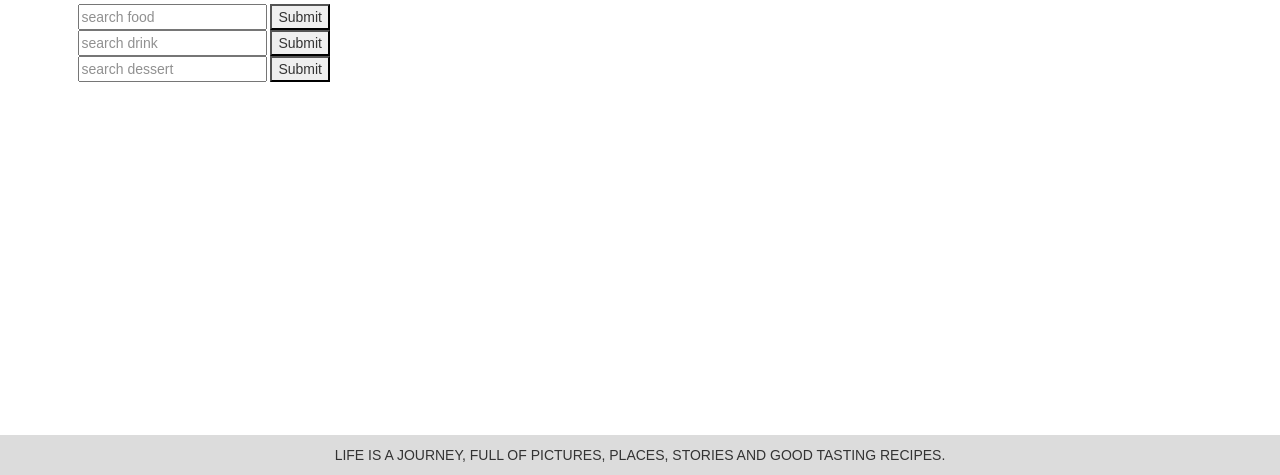
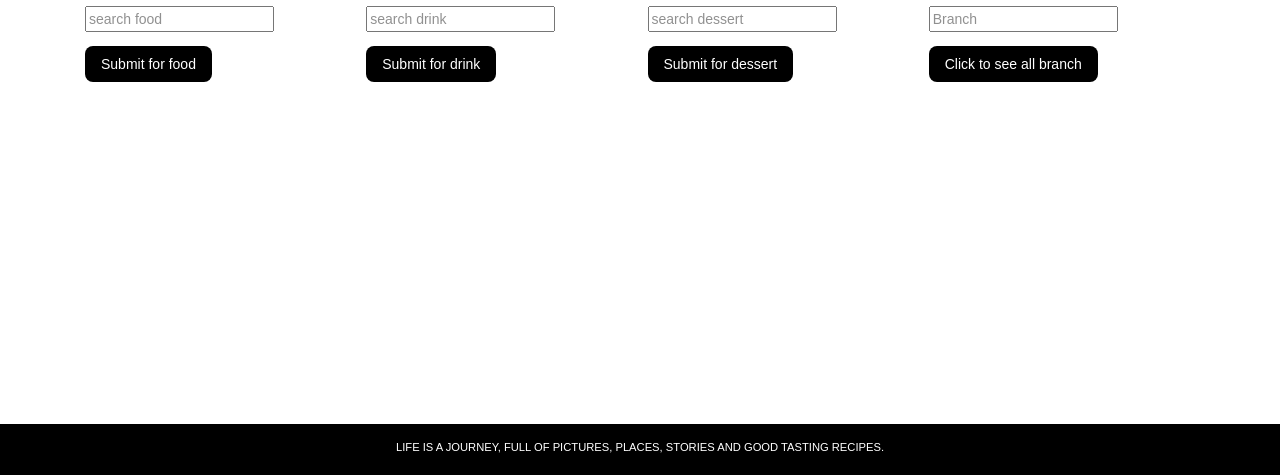
Before and after one commit to NChancheep/WebprojectPhase2, a website: page sec1_gr5_src/HtmlSearchpage.html in a window 1280 px wide. Shown: the part 325-800 px from the top of the page. Drawn offline with nearby package versions, Linux system fonts and the light colour scheme.

Commit message:
Update for Cheep
ควยชีพน่ารักแต่ไอชีพหน้าหี

```diff
--- a/sec1_gr5_src/CssCategoriespage.css
+++ b/sec1_gr5_src/CssCategoriespage.css
@@ -71,31 +71,36 @@ nav a {
     font-size: 50px;
     margin-left: 50px;
 }
-.home1{
+
+.home1 {
     padding-right: 35px;
 }
-.mem1{
+
+.mem1 {
     padding-right: 0px;
 }
-.home2{
+
+.home2 {
     padding-right: 35px;
 }
-.mem2{
+
+.mem2 {
     padding-right: 0px;
 }
+
 .img-fluid {
     display: block;
     margin-left: auto;
     margin-right: auto;
 
-  }
+}
 
-#imgline{
+#imgline {
     width: 100%;
     padding-top: 5%;
 }
 
-#imgline2{
+#imgline2 {
     width: 40%;
 }
 
@@ -109,23 +114,23 @@ nav a {
 }
 
 
-.navlist a{
-    color:black;
-    padding-top:5px;
+.navlist a {
+    color: black;
+    padding-top: 5px;
     padding-bottom: 14px;
     padding-left: 20px;
     padding-right: 20px;
     text-decoration: none;
 }
 
-.headerMenu{
+.headerMenu {
     font-family: 'Yellowtail', cursive;
     text-align: center;
     font-size: 45px;
     margin-bottom: 20px;
 }
 
-.headerCountry{
+.headerCountry {
     font-family: 'Yellowtail', cursive;
     text-align: center;
     font-size: 45px;
@@ -135,11 +140,11 @@ nav a {
 
 }
 
-button{
+button {
     border: none;
     background: none;
-    color:black;
-    padding-top:5px;
+    color: black;
+    padding-top: 5px;
     padding-bottom: 5px;
     padding-left: 10px;
     padding-right: 10px;
@@ -179,16 +184,17 @@ button{
     font-size: 16px;
 }
 
-
-
 footer {
+    background-color: #000;
+    color: #FFFFFF;
+    font-size: .8em;
+    margin-top: 25px;
+    padding-top: 15px;
+    padding-bottom: 10px;
     position: fixed;
-    padding: 10px 10px 0px 10px;
+    left: 0;
     bottom: 0;
     width: 100%;
-    /* Height of the footer*/
-    height: 40px;
-    background: rgba(196, 196, 196, 0.596);
 }
 
 @media screen and (max-width: 375px) {
@@ -209,9 +215,10 @@ footer {
 
 @media screen and (max-width: 1024px) {
 
-    .rightnav1{
+    .rightnav1 {
         display: none;
     }
+
     body {
         font-size: 2em;
     }
@@ -219,33 +226,33 @@ footer {
 
 @media screen and (min-width: 1025px) {
 
-    .rightnav2{
+    .rightnav2 {
         display: none;
     }
 }
 
-.map-responsive{
+.map-responsive {
 
-    overflow:hidden;
+    overflow: hidden;
 
-    padding-bottom:56.25%;
+    padding-bottom: 56.25%;
 
-    position:relative;
+    position: relative;
 
-    height:0;
+    height: 0;
 
 }
 
-.map-responsive iframe{
+.map-responsive iframe {
 
-    left:0;
+    left: 0;
 
-    top:0;
+    top: 0;
 
-    height:100%;
+    height: 100%;
 
-    width:100%;
+    width: 100%;
 
-    position:absolute;
+    position: absolute;
 
 }
--- a/sec1_gr5_src/CssSearchpage.css
+++ b/sec1_gr5_src/CssSearchpage.css
@@ -73,64 +73,75 @@ nav a {
     font-size: 50px;
     margin-left: 50px;
 }
-.home1{
+
+.home1 {
     padding-right: 35px;
 }
-.mem1{
+
+.mem1 {
     padding-right: 0px;
 }
-.home2{
+
+.home2 {
     padding-right: 35px;
 }
-.mem2{
+
+.mem2 {
     padding-right: 0px;
 }
+
 .img-fluid {
     display: block;
     margin-left: auto;
     margin-right: auto;
 
-  }
-.image3{
+}
+
+.image3 {
     padding-top: 50px;
 }
-#imgline{
+
+#imgline {
     width: 50%;
 
 }
 
-.form-control{
+.form-control {
     margin-left: 10%;
 
 }
 
-.buttonsearch{
+.buttonsearch {
     margin-right: 10%;
 }
 
 footer {
-    position: fixed;
-    padding: 10px 10px 0px 10px;
-    bottom: 0;
-    width: 100%;
-    /* Height of the footer*/
-    height: 40px;
-    background: rgba(196, 196, 196, 0.596);
+    background-color: #000;
+    color: #FFFFFF;
+    font-size:.8em;
+    margin-top:25px;
+    padding-top: 15px;
+    padding-bottom: 10px;
+    position:fixed;
+    left:0;
+    bottom:0;
+    width:100%;
 }
 
 @media screen and (max-width: 1024px) {
 
-    .rightnav1{
+    .rightnav1 {
         display: none;
     }
+
     body {
         font-size: 2em;
-     }
+    }
 }
 
 @media screen and (min-width: 1025px) {
 
-    .rightnav2{
+    .rightnav2 {
         display: none;
     }
 }
--- a/sec1_gr5_src/HtmlSearchpage.html
+++ b/sec1_gr5_src/HtmlSearchpage.html
@@ -20,7 +20,9 @@
     <link rel="preconnect" href="https://fonts.gstatic.com">
     <link href="https://fonts.googleapis.com/css2?family=Roboto&display=swap" rel="stylesheet">
     <link href="https://fonts.googleapis.com/css2?family=Yellowtail&display=swap" rel="stylesheet">
-    <link href="https://fonts.googleapis.com/css2?family=Archivo:ital,wght@0,400;0,500;0,600;0,700;1,400;1,500;1,600;1,700&display=swap" rel="stylesheet">
+    <link
+        href="https://fonts.googleapis.com/css2?family=Archivo:ital,wght@0,400;0,500;0,600;0,700;1,400;1,500;1,600;1,700&display=swap"
+        rel="stylesheet">
     <title>
         Search
     </title>
@@ -35,6 +37,7 @@
     </script>
     <script src="JsSearchpage.js"></script>
 </head>
+
 <body>
     <main class="container-fluid">
         <header class="row">
@@ -70,29 +73,37 @@
             <hr>
         </header>
 
-        <section class="section2 container-sm">
         <img src="./images/LOGO_Black.png" class="img-fluid" alt="image1">
         <img src="./images/decoration_line2.png" class="img-fluid" alt="image2" id="imgline">
+
+        <section class="section2 container-sm" style="padding: auto;">
+            <div class="container-fluid">
+                <div class="row" style="display:flex">
+                    <div class="col-sm">
                         <input type="text" id="search" required placeholder="search food" />
-            <button onclick="search(document.getElementById('search').value)">Submit</button>
-            <div id="result1"></div>
+                        <button  class="w3-button w3-black w3-round-large" style="margin-top: 5%; margin-bottom: 5%; " onclick="search(document.getElementById('search').value)">Submit for food</button>
+                        <div style="margin-bottom: 20%;" id="result1"></div>
+                    </div>
+                    <div class="col-sm">
                         <input type="text" id="search1" required placeholder="search drink" />
-            <button onclick="search1(document.getElementById('search1').value)">Submit</button>
-            <div id="result2"></div>
+                        <button class="w3-button w3-black w3-round-large" style="margin-top: 5%; margin-bottom: 5%;" onclick="search1(document.getElementById('search1').value)">Submit for drink</button>
+                        <div style="margin-bottom: 20%;" id="result2"></div>
+                    </div>
+                    <div class="col-sm">
                         <input type="text" id="search2" required placeholder="search dessert" />
-            <button onclick="search2(document.getElementById('search2').value)">Submit</button>
-            <div id="result3"></div>
-            <br><br>
-            <div id="result4"></div>
+                        <button class="w3-button w3-black w3-round-large" style="margin-top: 5%; margin-bottom: 5%;" onclick="search2(document.getElementById('search2').value)">Submit for dessert</button>
+                        <div style="margin-bottom: 20%;" id="result3"></div>
+                    </div>
+                    <div class="col-sm">
+                        <input type="text" id="search3" required placeholder="Branch" />
+                        <button class="w3-button w3-black w3-round-large" style="margin-top: 5%; margin-bottom: 5%;" onclick="locationAll(document.getElementById('search3').value)">Click to see all branch</button>
+                        <div style="margin-bottom: 20%;" id="result4"></div>
+                    </div>
+                </div>
+            </div>
 
-            </form>
+
         </section>
-
-        <!-- <article class="section3 container-sm">
-            <img src="./images/Itshowtime.png" class="img-fluid image3" alt="image3">
-            <img src="./images/decoration_people.png" class="img-fluid image4" alt="image4">
-        </article> -->
-        <div id="result"></div>
 
 
 
@@ -104,4 +115,5 @@
         </p>
     </footer>
 </body>
+
 </html>
```
Also changed, not shown: sec1_gr5_src/HtmlCategoriespage.html (+9 -8 lines), sec1_gr5_src/HtmlMainpage.html (+0 -2 lines), webservice.js (+6 -5 lines). Lines whose indentation alone changed are shown as unchanged.
